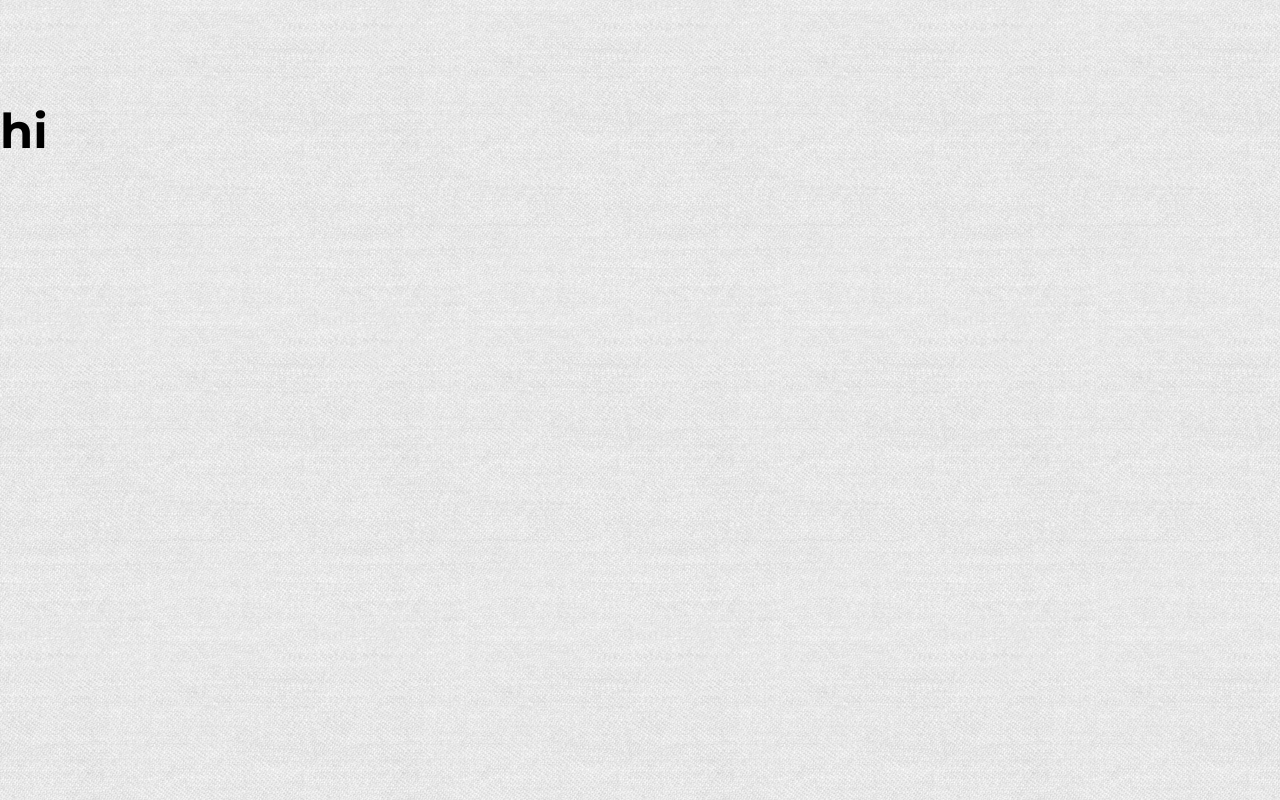
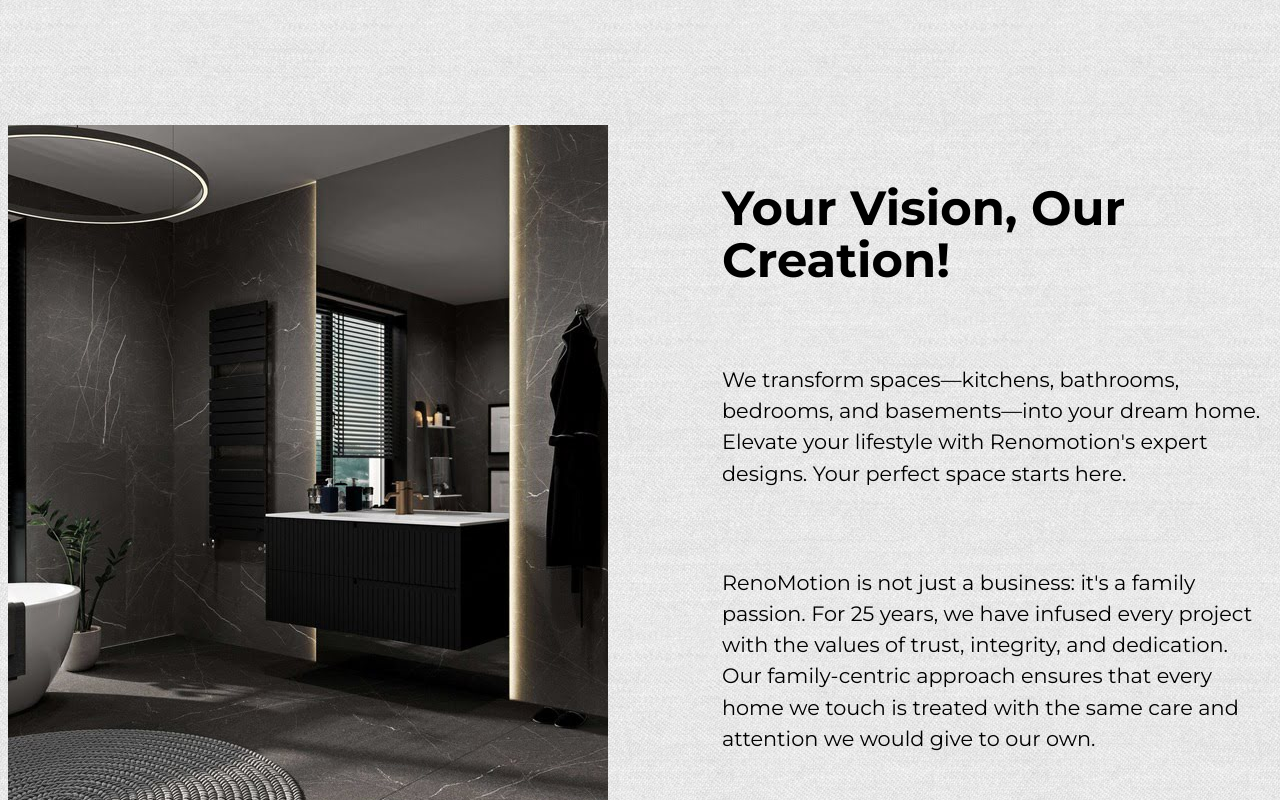
Before and after one commit to igor-mlv/renomotion, a Next.js app: page / in a window 1280 px wide. Shown: the part 720-1520 px from the top of the page. Built offline with nearby package versions, Linux system fonts and the light colour scheme.

Commit message:
about us section is ready

```diff
--- a/src/app/(pages)/(home)/page.tsx
+++ b/src/app/(pages)/(home)/page.tsx
@@ -1,12 +1,13 @@
+import About from "@/components/sections/About";
 import Hero from "@/components/sections/Hero";
 import NavBar from "@/components/sections/NavBar"
 
 export default function Home() {
   return (
     <div className="w-full overflow-hidden bg-root-pattern min-w-[390px]">
-
       <NavBar />
       <Hero />
+      <About />
 
       <section id="about" className="h-[2000px] pt-[5rem]">
         <h1>hi</h1>
--- a/src/app/globals.css
+++ b/src/app/globals.css
@@ -10,6 +10,14 @@
 
 h1 {
   @apply font-montserrat font-bold md:text-[3rem] text-[2.25rem] leading-[3.25rem] text-black md:text-left text-center
+}
+
+h2 {
+  @apply font-montserrat font-bold md:text-[3rem] text-[2.25rem] leading-[3.25rem] text-black text-center
+}
+
+p {
+  @apply font-montserrat font-normal md:text-[1.3rem] text-[1.5rem] text-black
 }
 
 .navbarLink {
--- /dev/null
+++ b/src/components/sections/About.tsx
@@ -0,0 +1,25 @@
+export default function About() {
+    return (
+        <section id="about" className=" flex justify-center items-center pt-[100px]">
+            <div className="lg:max-w-[1280px] w-full px-2">
+                <div className="flex md:flex-row flex-col justify-between items-center">
+                    <img
+                        src="assets/aboutSection/about-bathroom.png"
+                        className=" md:max-w-[100%] max-w-[50%] min-w-[370px] w-[600px] h-auto "
+                        alt="Bathroom Renovations"
+                    />
+
+                    <div className="flex flex-col w-auto max-w-[550px] h-[650px] justify-around">
+                        <h2 className="md:text-left text-center">Your Vision, Our Creation!</h2>
+                        <p className="md:text-left text-center md:block hidden">
+                            We transform spaces—kitchens, bathrooms, bedrooms, and basements—into your dream home. Elevate your lifestyle with Renomotion's expert designs. Your perfect space starts here.
+                        </p>
+                        <p className="md:text-left text-center">
+                            RenoMotion is not just a business: it's a family passion. For 25 years, we have infused every project with the values of trust, integrity, and dedication. Our family-centric approach ensures that every home we touch is treated with the same care and attention we would give to our own.
+                        </p>
+                    </div>
+                </div>
+            </div>
+        </section>
+    )
+}
--- a/src/components/sections/Hero.tsx
+++ b/src/components/sections/Hero.tsx
@@ -27,7 +27,7 @@ export default function Hero() {
                                     <img
                                         src={card.imgUrl}
                                         className="rounded-[40px] md:max-w-[100%] max-w-[50%] min-w-[370px] w-[1200px] h-auto max-h-[500px]"
-                                        alt=""
+                                        alt={card.heading}
                                     />
                                 </div>
                             </CarouselItem>
```
Also changed, not shown: public/assets/aboutSection/about-bathroom.png (added).
